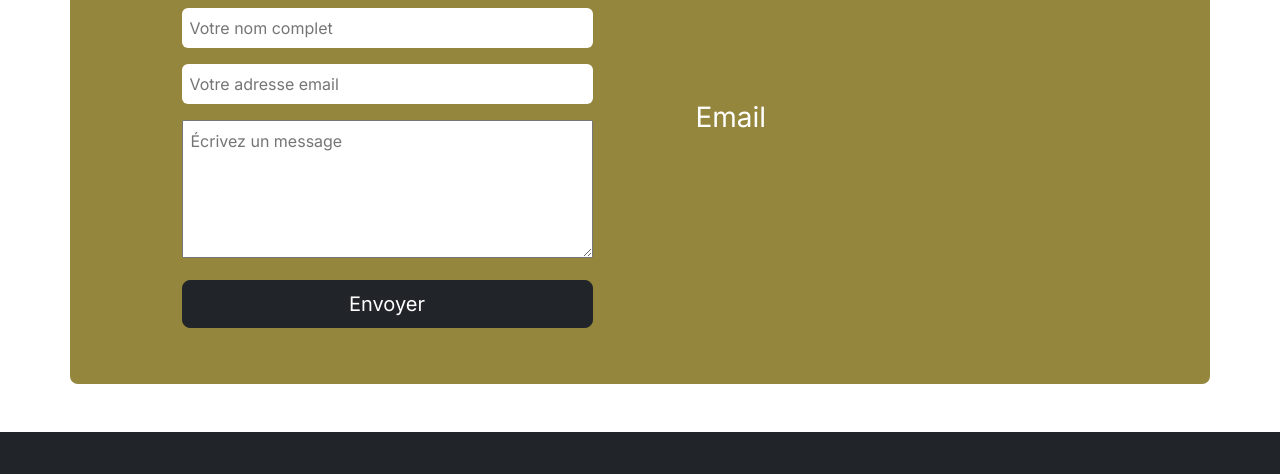
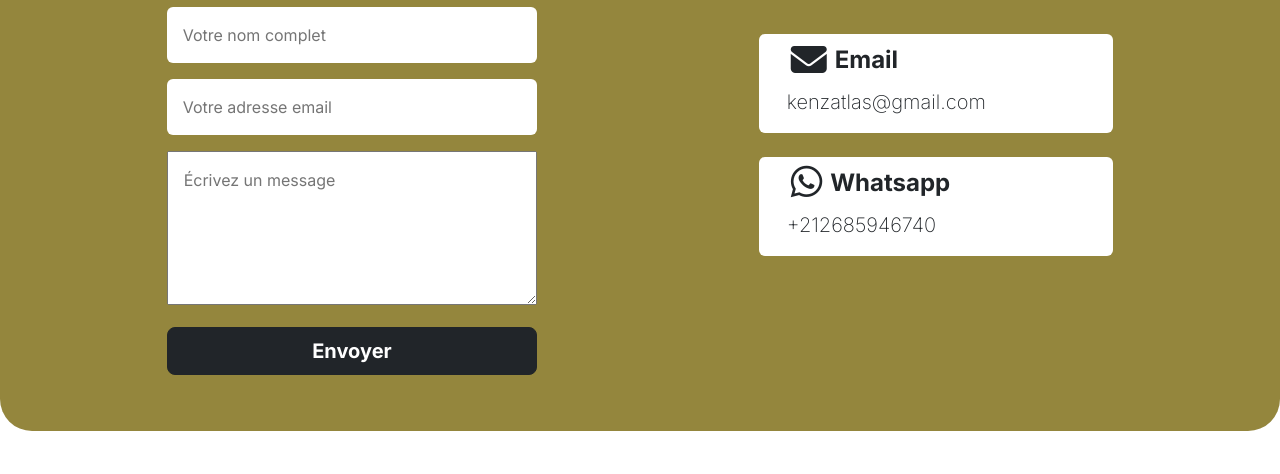
Before and after one commit to designcraftsman/kenzatlas-front, a website: page contact.html in a window 1280 px wide. Shown: the part 383-857 px from the top of the page. Drawn offline with nearby package versions, Linux system fonts and the light colour scheme.

Commit message:
contact page finished

```diff
--- a/contact.html
+++ b/contact.html
@@ -29,22 +29,27 @@
     </nav>
     <!--navbar end-->
 
-    <div class="container  contactContainer">
+    <div class="container-fluid  contactContainer ">
         <h1 class="display-5  fw-bold text-center mt-5 ">Contactez-Nous</h1>
-        <div class="row mt-5 bg-primary text-secondary p-5 rounded-3 ">
-            <div class="col-5 m-auto ">
-                <h2 class="fw-bold fs-2">Demandez-nous n'importe quoi </h2>
+        <div class="row mt-5 bg-primary text-secondary p-5 rounded-5 ">
+            <div class="col-lg-4 col-md-6 col-12 m-auto ">
+                <h2 class="fw-bold fs-3 m-2">Demandez-nous n'importe quoi </h2>
                 <form class="mt-3">
-                    <input type="text" class="p-2 m-2 w-100 rounded border-0 " placeholder="Votre nom complet" >
-                    <input type="text" class="p-2 m-2 w-100 rounded border-0 " placeholder="Votre adresse email" >
-                    <textarea name="" id="" class="w-100 m-2 p-2 " rows="5" placeholder="Écrivez un message" ></textarea>
-                    <button class="btn btn-dark btn-lg w-100  m-2">Envoyer</button>
+                    <input type="text" class="p-3 m-2 w-100 rounded border-0 " placeholder="Votre nom complet" >
+                    <input type="text" class="p-3 m-2 w-100 rounded border-0 " placeholder="Votre adresse email" >
+                    <textarea name="" id="" class="w-100 m-2 p-3 " rows="5" placeholder="Écrivez un message" ></textarea>
+                    <button class="btn btn-dark btn-lg w-100  m-2 fw-bolder ">Envoyer</button>
                 </form>
             </div>
-            <div class="col-5 m-auto ">
-                <div class="row">
-                    <h2 class="fs-3">Email</h2>
+            <div class="col-lg-4 col-md-6 col-12  m-lg-auto m-md-auto mt-5  ">
+                <div class="row bg-secondary p-2 rounded m-2">
+                    <h2 class="fs-4 text-dark fw-bold m-1"><span class="m-2"><i class="fa-solid fa-envelope fa-xl"></i></span>Email</h2>
+                    <p class="fs-5 text-dark fw-lighter m-2 ">kenzatlas@gmail.com</p>
                 </div>
+                <div class="row bg-secondary p-2 m-2 rounded mt-4">
+                  <h2 class="fs-4 text-dark fw-bold m-1"><span class="m-2"><i class="fa-brands fa-whatsapp fa-xl"></i></span>Whatsapp</h2>
+                  <p class="fs-5 text-dark fw-lighter m-2 ">+212685946740</p>
+              </div>
             </div>
         </div>
     </div>
```
